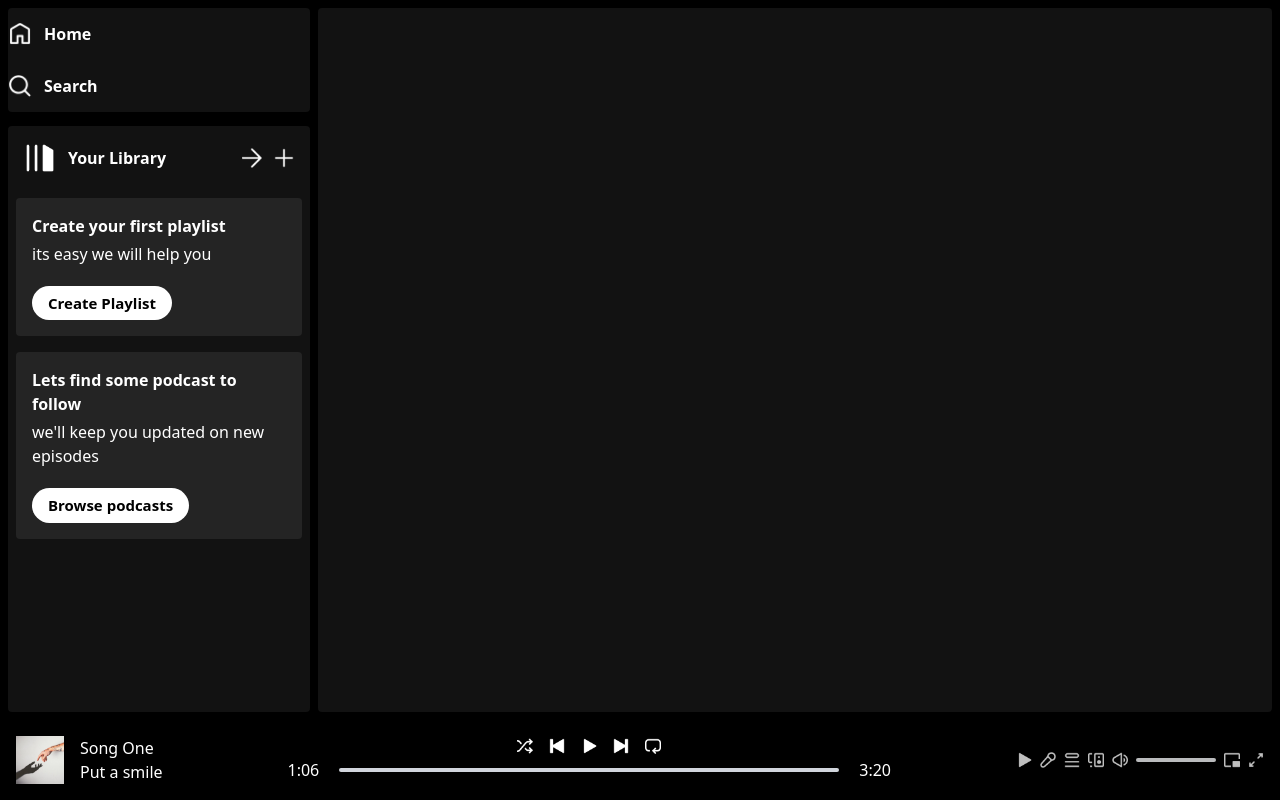
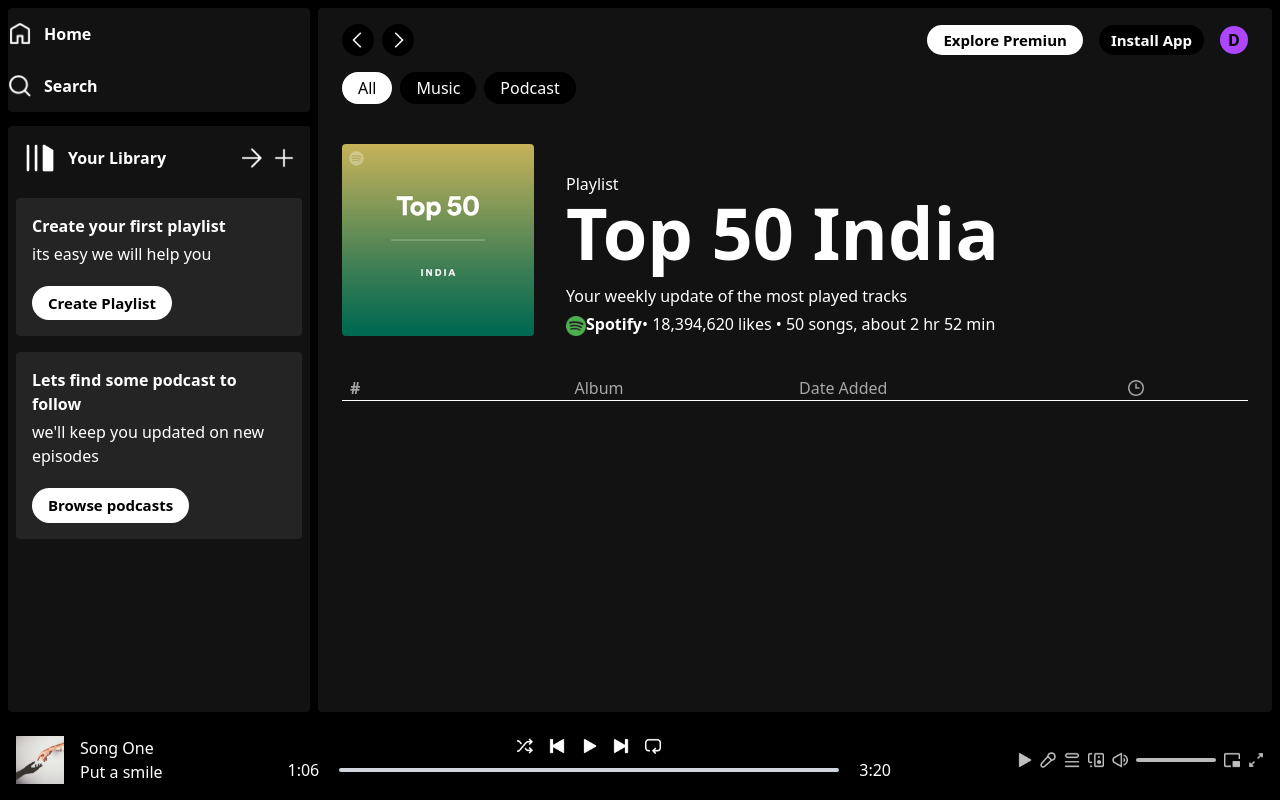
Before and after one commit to hlakokabelo/spotify-clone, a React (Vite) app: page /album/1 in a window 1280 px wide. Built offline with nearby package versions, Linux system fonts and the light colour scheme.

Commit message:
Display of album functionality

```diff
--- a/src/assets/assets.js
+++ b/src/assets/assets.js
@@ -71,48 +71,67 @@
 
 export const albumsData = [
     {
-        id:0,
+        id: 0,
         name: "Top 50 Global",
         image: img8,
-        desc:"Your weekly update of the most played tracks",
-        bgColor:"#2a4365"
+        desc: "Your weekly update of the most played tracks",
+        bgColor: "#2a4365",
+        likeCount: 48237451,
+        totalSongs: 50,
+        duration: 185 // ~3h 5m
     },
     {
-        id:1,
+        id: 1,
         name: "Top 50 India",
         image: img9,
-        desc:"Your weekly update of the most played tracks",
-        bgColor:"#22543d"
+        desc: "Your weekly update of the most played tracks",
+        bgColor: "#22543d",
+        likeCount: 18394620,
+        totalSongs: 50,
+        duration: 172 // ~2h 52m
     },
     {
-        id:2,
+        id: 2,
         name: "Trending India",
         image: img10,
-        desc:"Your weekly update of the most played tracks",
-        bgColor:"#742a2a"
+        desc: "Your weekly update of the most played tracks",
+        bgColor: "#742a2a",
+        likeCount: 7421831,
+        totalSongs: 40,
+        duration: 132 // ~2h 12m
     },
     {
-        id:3,
+        id: 3,
         name: "Trending Global",
         image: img16,
-        desc:"Your weekly update of the most played tracks",
-        bgColor:"#44337a"
+        desc: "Your weekly update of the most played tracks",
+        bgColor: "#44337a",
+        likeCount: 21573694,
+        totalSongs: 45,
+        duration: 158 // ~2h 38m
     },
     {
-        id:4,
-        name: "Mega Hits,",
+        id: 4,
+        name: "Mega Hits",
         image: img11,
-        desc:"Your weekly update of the most played tracks",
-        bgColor:"#234e52"
+        desc: "Your weekly update of the most played tracks",
+        bgColor: "#234e52",
+        likeCount: 33128450,
+        totalSongs: 60,
+        duration: 214 // ~3h 34m
     },
     {
-        id:5,
+        id: 5,
         name: "Happy Favorites",
         image: img15,
-        desc:"Your weekly update of the most played tracks",
-        bgColor:"#744210"
+        desc: "Your weekly update of the most played tracks",
+        bgColor: "#744210",
+        likeCount: 5962384,
+        totalSongs: 35,
+        duration: 118 // ~1h 58m
     }
-]
+];
+
 
 export const songsData = [
     {
--- a/src/components/Display.jsx
+++ b/src/components/Display.jsx
@@ -1,12 +1,15 @@
 import React from 'react'
 import { Route, Routes } from 'react-router-dom'
 import DisplayHome from './DisplayHome'
+import DisplayAlbum from './DisplayAlbum'
 
 const Display = () => {
     return (
         <div className='w-full m-2 px-6 pt-4 rounded bg-[#121212] text-white overflow-auto lg:w-[75%] lg:ml-0'>
             <Routes>
                 <Route path='/' element={<DisplayHome />} />
+                <Route path='/album/:id' element={<DisplayAlbum />} />
+
             </Routes>
         </div>
     )
--- a/src/components/DisplayAlbum.jsx
+++ b/src/components/DisplayAlbum.jsx
@@ -0,0 +1,53 @@
+import React from 'react'
+import Navbar from './Navbar'
+import { useParams } from 'react-router-dom'
+import { albumsData, assets, songsData } from '../assets/assets'
+
+const DisplayAlbum = () => {
+    const { id } = useParams()
+    function formatDuration(minutes) {
+        const h = Math.floor(minutes / 60);
+        const m = minutes % 60;
+
+        if (h === 0) return `${m} min`;
+        if (m === 0) return `${h} hr`;
+
+        return `${h} hr ${m} min`;
+    }
+
+
+    const albumData = albumsData[id]
+    return (
+        <div>
+            <Navbar />
+            <div className="mt-10 flex gap-8 flex-col md:flex-row md:items-end">
+                <img className='w-48 rounded' src={albumData.image} alt="" />
+                <div className="flex flex-col">
+                    <p>Playlist</p>
+                    <h2 className="text-5xl font-bold mb-4 md:text-7xl">{albumData.name}</h2>
+                    <h4 className="">{albumData.desc}</h4>
+                    <p className="mt-1">
+                        <img className='inline-block w-5' src={assets.spotify_logo} alt="" />
+                        <b className="">Spotify</b>
+                        • {albumData.likeCount.toLocaleString()} likes
+                        • {albumData.totalSongs} songs, about {formatDuration(albumData.duration)}
+                    </p>
+                </div>
+            </div>
+            <div className="grid grid-cols-3 sm:grid-cols-4 mt-10 md-4 pl-2 text-[#a7a7a7]">
+                <p className="mr-4"><b>#</b></p>
+                <p className="">Album</p>
+                <p className="hidden sm:block">Date Added</p>
+                <img className='m-auto w-4' src={assets.clock_icon} alt="" />
+            </div>
+            <hr />
+            {
+                songsData.map((item, index) => (
+                    <div className="grid grid-cols-3 sm:grid-cols-4 gap-2 p-2 items-center text-[#a7a7a7] hover:bg-[#ffffff2b] cursor-pointer"></div>
+                ))
+            }
+        </div>
+    )
+}
+
+export default DisplayAlbum
```
